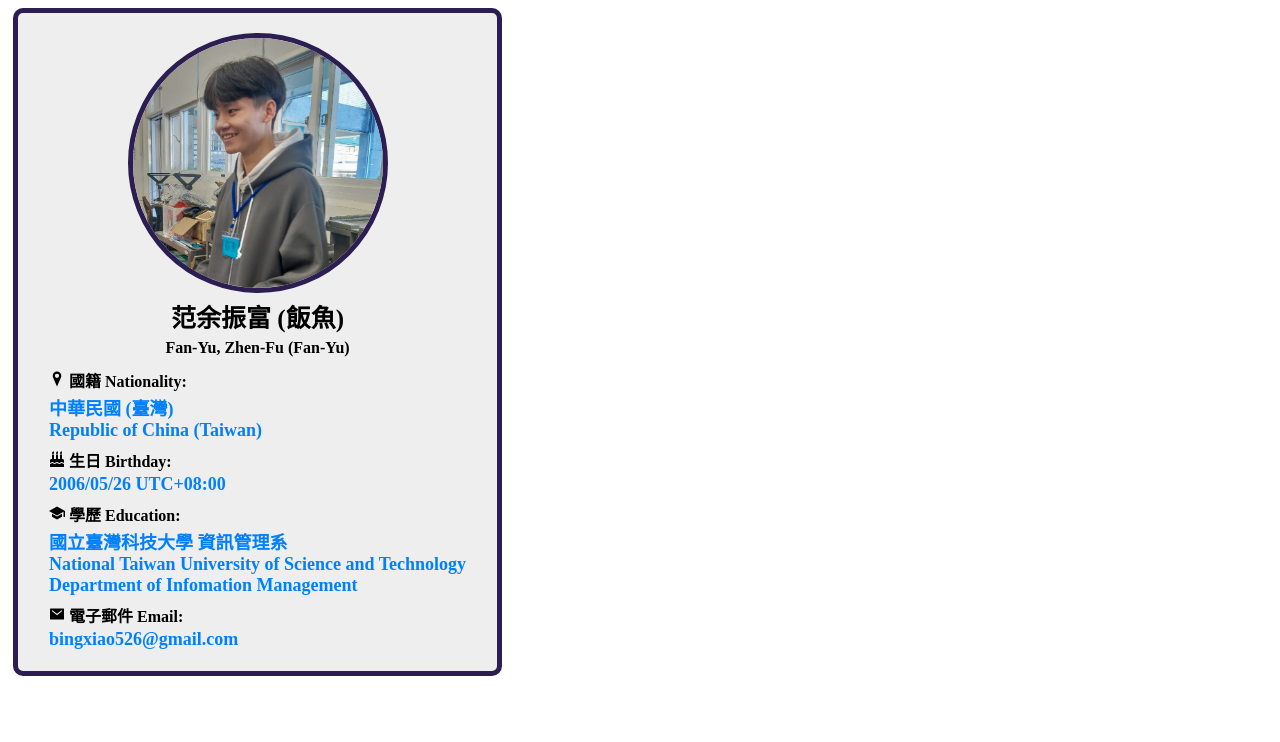
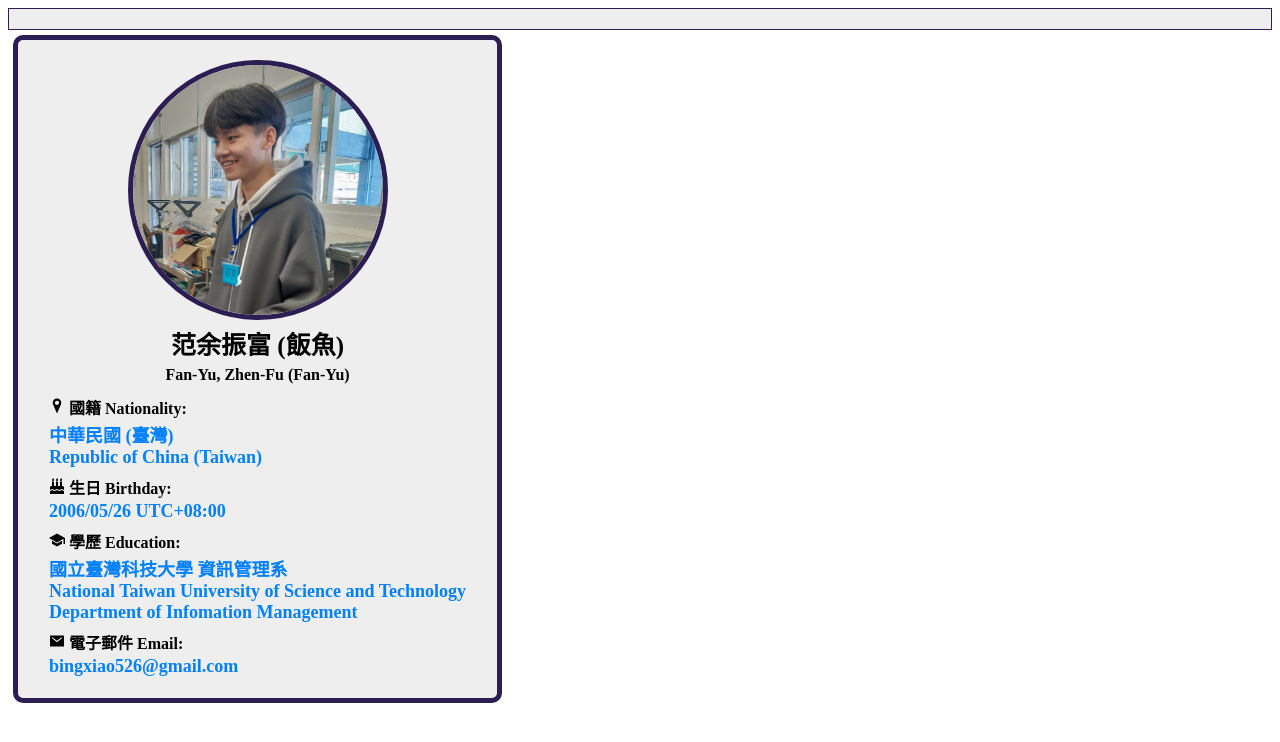
Before and after one commit to fanyuuu2006/fanyu-web, a Next.js app in the folder frontend/: page / in a window 1280 px wide. Shown: the top 742 px of the page. Built offline with nearby package versions, Linux system fonts and the light colour scheme.

Commit message:
feat: Navbar

```diff
--- a/frontend/src/app/layout.js
+++ b/frontend/src/app/layout.js
@@ -1,4 +1,5 @@
 import "@/styles/globals.css";
+import Navbar from "@/components/NavBar";
 
 export const metadata = {
   title: "飯魚 FanYu",
@@ -10,6 +11,7 @@ export default function RootLayout({ children }) {
   return (
     <html lang="zh-TW">
       <body >
+        <Navbar/>
         {children}
       </body>
     </html>
--- a/frontend/src/app/page.js
+++ b/frontend/src/app/page.js
@@ -1,3 +1,4 @@
+"use client"
 import ProfileDiv from "@/components/ProfileDiv";
 
 export default function Index() {
--- /dev/null
+++ b/frontend/src/components/NavBar.jsx
@@ -0,0 +1,8 @@
+"use client";
+import "@/styles/Navbar.css"
+
+export default function Navbar() {
+ return(
+    <div className="Navbar"></div>
+  );
+}
--- /dev/null
+++ b/frontend/src/styles/Navbar.css
@@ -0,0 +1,10 @@
+@import url(./globals.css);
+
+.Navbar{
+    background-color: var(--div-background-color);
+    border: var(--div-border-lv3);
+    position: sticky; /* 結合了 relative 和 fixed 的效果 */
+    top: 0;
+    z-index: 1000; /* 層級 */
+    padding: var(--padding-small) var(--padding-medium);
+}
--- a/frontend/src/styles/Profile.css
+++ b/frontend/src/styles/Profile.css
@@ -10,9 +10,7 @@
     justify-content: start;
     align-items: center;
     margin: var(--margin-small);
-    padding-top: var(--padding-medium);
-    padding-bottom: var(--padding-medium);
-    padding-inline: 30px;
+    padding: var(--padding-medium) var(--padding-large);
 }
 
 @media (max-width: 768px) {  /* 平板與手機 */
--- a/frontend/src/styles/globals.css
+++ b/frontend/src/styles/globals.css
@@ -27,7 +27,6 @@ a {
 @media (max-width: 768px) {
   .body {
     display: flex;
-    flex-direction: column;
     align-items: flex-start;
     justify-content: center;
   }
```
